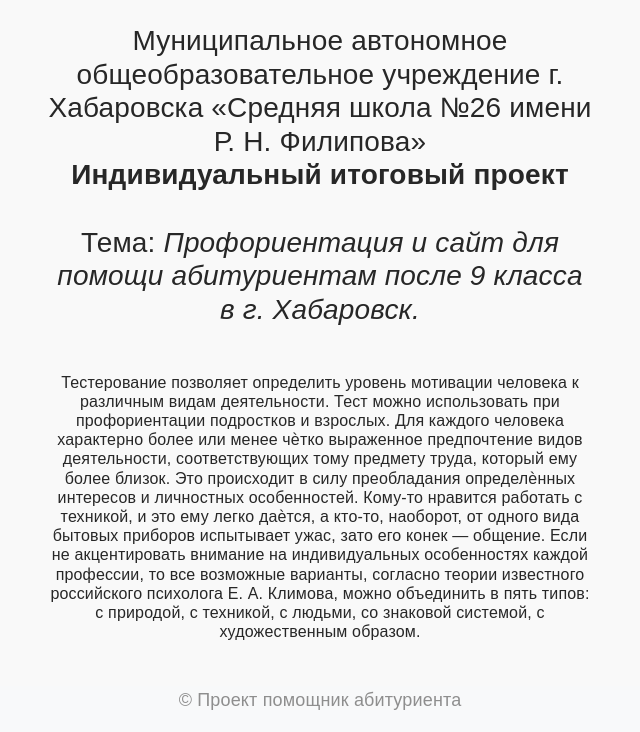
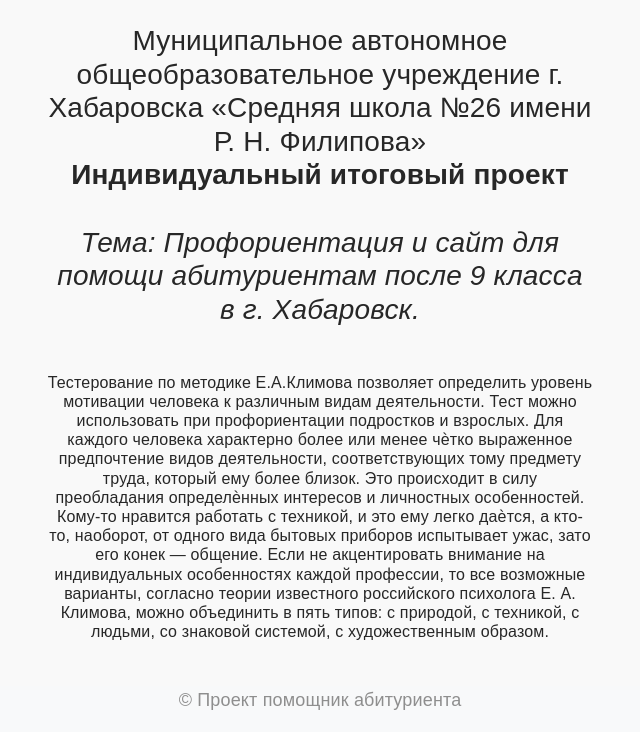
Before and after one commit to AlexGriv/school_project, a Flask app: page / in a window 1280 px wide. Shown: the part 68-800 px from the top of the page, without its empty margins (320-960 px from the left). Run offline with Flask 3, Linux system fonts and the light colour scheme; some libraries are stand-ins or nearby versions.

Commit message:
first fix

```diff
--- a/testing_app/templates/introduction.html
+++ b/testing_app/templates/introduction.html
@@ -9,10 +9,10 @@
 
         <h3>Муниципальное автономное общеобразовательное учреждение г. Хабаровска «Средняя школа №26 имени Р. Н. Филипова»<br>
         <b>Индивидуальный итоговый проект</b><br><br>
-        Тема:
+        <i>Тема:</i>
         <i>Профориентация и сайт для помощи абитуриентам после 9 класса в г. Хабаровск.</i></h3><br><br>
 
-        Тестерование позволяет определить уровень мотивации человека к различным видам
+        Тестерование по методике Е.А.Климова позволяет определить уровень мотивации человека к различным видам
         деятельности. Тест можно использовать при профориентации подростков и
         взрослых.
         Для каждого человека характерно более или менее чѐтко выраженное
```
Also changed, not shown: README.md.
